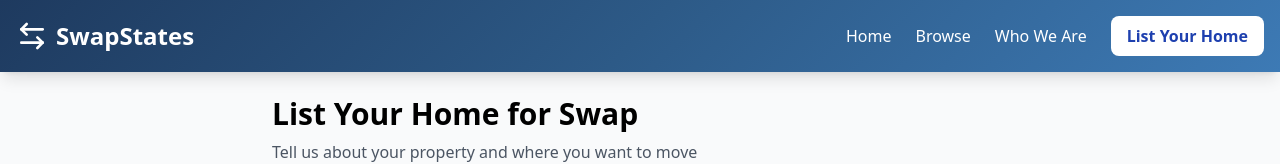
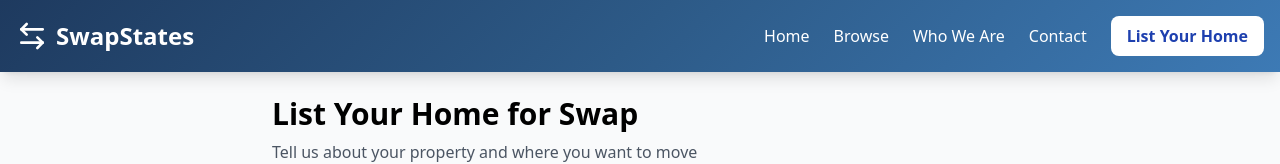
Before and after one commit to hghitan-pixel/swapstates, a Next.js app: page /list in a window 1280 px wide. Shown: the top 164 px of the page. Built offline with nearby package versions, Linux system fonts and the light colour scheme.

Commit message:
Update page.js

```diff
--- a/app/list/page.js
+++ b/app/list/page.js
@@ -22,6 +22,7 @@ function Navigation() {
             <Link href="/" className="hover:text-blue-200">Home</Link>
             <Link href="/browse" className="hover:text-blue-200">Browse</Link>
             <Link href="/about" className="hover:text-blue-200">Who We Are</Link>
+    <Link href="/contact" className="hover:text-blue-200">Contact</Link>
             <Link href="/list" className="bg-white text-blue-800 px-4 py-2 rounded-lg font-semibold">List Your Home</Link>
           </div>
           <button onClick={() => setMenuOpen(!menuOpen)} className="md:hidden p-2">
```
